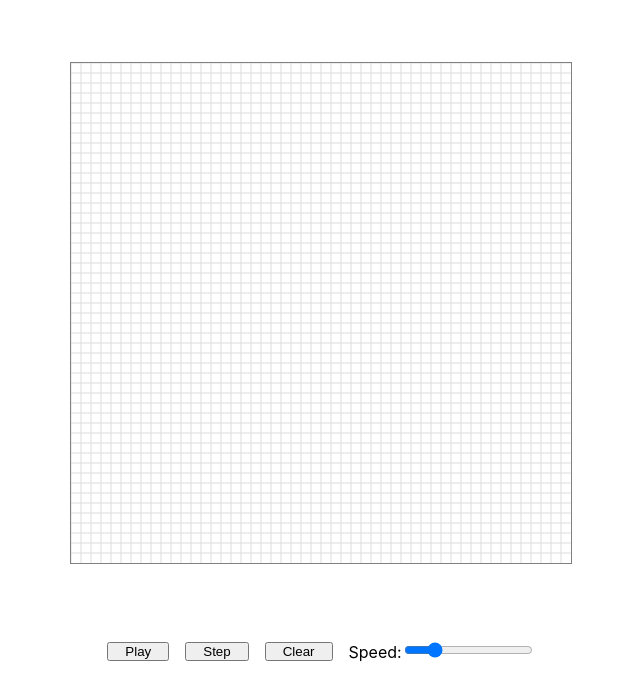
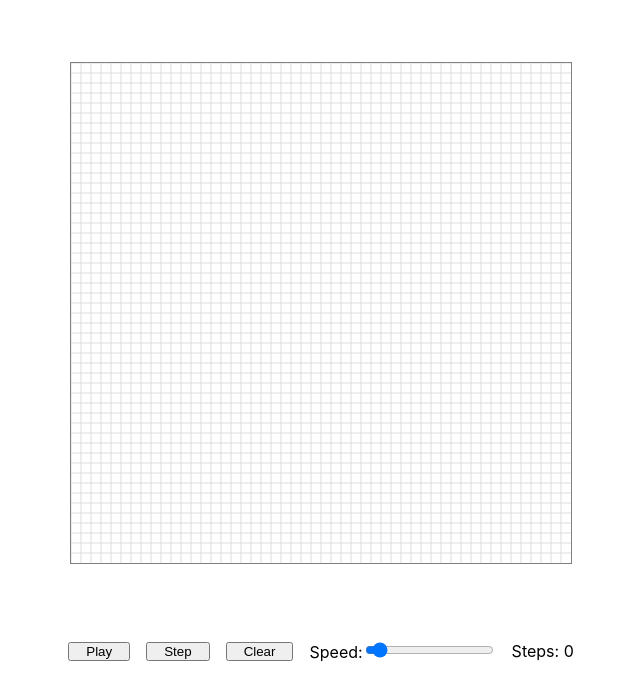
Before and after one commit to Plonq/gameoflife, a React (Create React App) app: page / in a window 1280 px wide. Shown: the top 700 px of the page, without its empty margins (319-959 px from the left). Built offline with nearby package versions, Linux system fonts and the light colour scheme.

Commit message:
Step count

```diff
--- a/src/GameOfLife.tsx
+++ b/src/GameOfLife.tsx
@@ -217,6 +217,7 @@ export const GameOfLife = () => {
   //
   const [tps, setTps] = useState<number>(5);
   const [isPlaying, setIsPlaying] = useState<boolean>(false);
+  const [steps, setSteps] = useState<number>(0);
   const currentTickRef = useRef<number>(0);
   const previousTickRef = useRef<number>(0);
 
@@ -245,6 +246,7 @@ export const GameOfLife = () => {
     }
 
     activeTilesRef.current = newTileMap;
+    setSteps((steps) => steps + 1);
   };
 
   const animationFrame = useCallback(
@@ -309,6 +311,7 @@ export const GameOfLife = () => {
           type="button"
           onClick={() => {
             activeTilesRef.current.clear();
+            setSteps(0);
           }}
         >
           Clear
@@ -318,7 +321,7 @@ export const GameOfLife = () => {
           <input
             type="range"
             min={1}
-            max={20}
+            max={60}
             step={1}
             value={tps}
             onChange={(event) => {
@@ -326,6 +329,7 @@ export const GameOfLife = () => {
             }}
           />
         </label>
+        <div>Steps: {steps}</div>
       </div>
     </div>
   );
```
